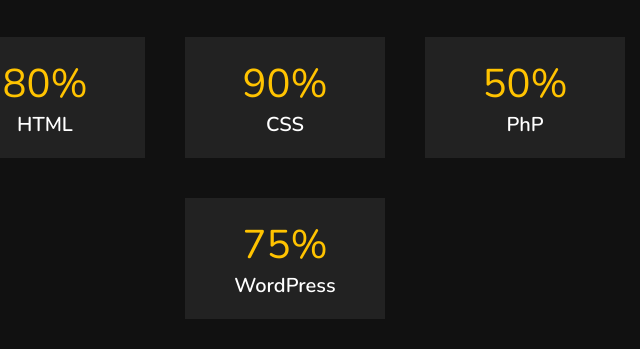
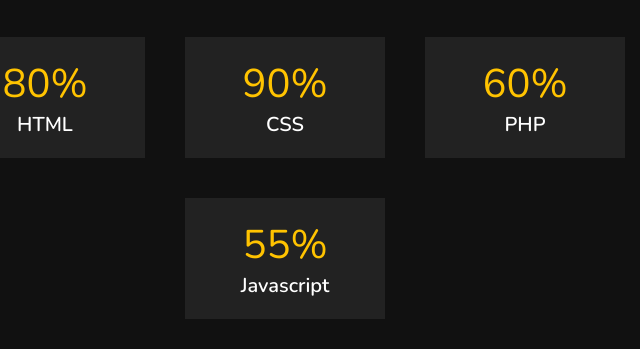
Before and after one commit to mrmriflan/Profile, a plain HTML site: page index.html in a window 1280 px wide. Shown: the part 1157-1506 px from the top of the page, 530-1170 px from the left. Drawn offline with nearby package versions, Linux system fonts and the light colour scheme.

Commit message:
Update
- Create some bugs ;)
- Add favicon icon
- MR logo

```diff
--- a/index.html
+++ b/index.html
@@ -4,6 +4,7 @@
     <meta charset="UTF-8">
     <meta name="viewport" content="width=device-width, initial-scale=1.0">
     <title>Mohamed Riflan</title>
+    <link rel="shortcut icon" type="image/png" href="MR.png">
 
     <!-- font awesome cdn link  -->
     <link rel="stylesheet" href="https://cdnjs.cloudflare.com/ajax/libs/font-awesome/5.15.2/css/all.min.css">
@@ -80,13 +81,13 @@
         </div>
 
         <div class="box">
-            <span>50%</span>
-            <h3>PhP</h3>
+            <span>60%</span>
+            <h3>PHP</h3>
         </div>
 
         <div class="box">
-            <span>75%</span>
-            <h3>WordPress</h3>
+            <span>55%</span>
+            <h3>Javascript</h3>
         </div>
 
     </div>
```
Also changed, not shown: MR.png (added).
